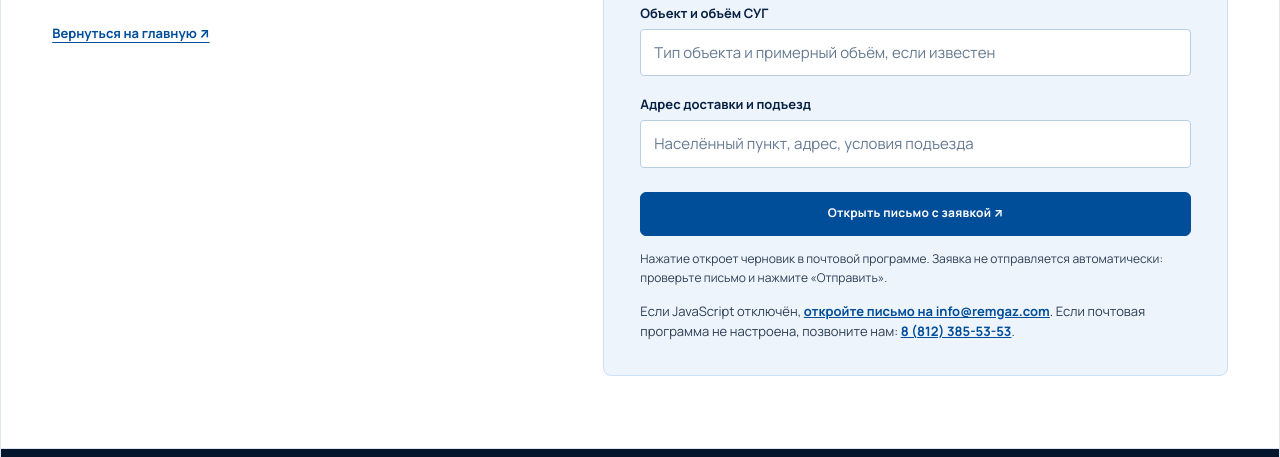
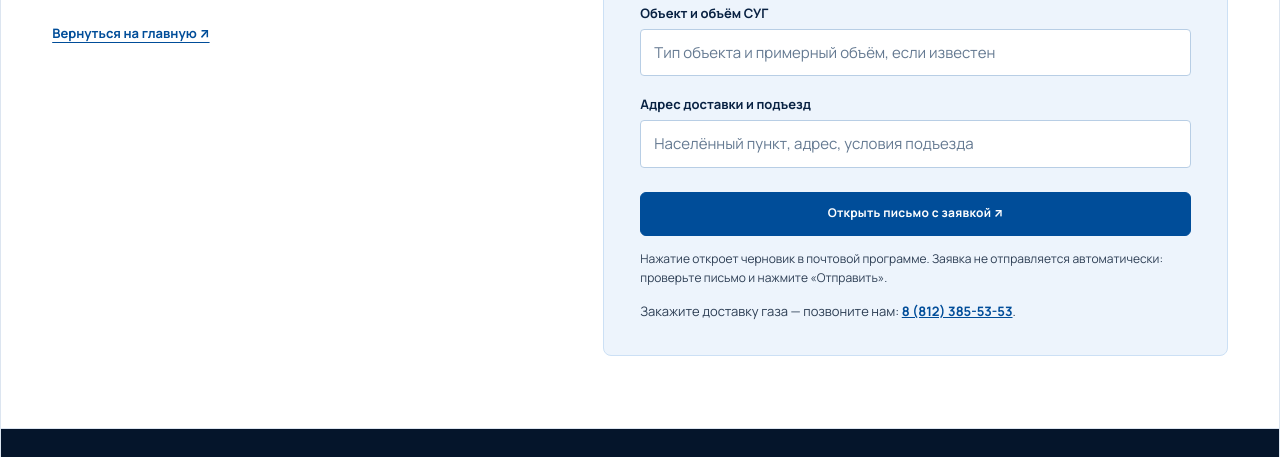
Before and after one commit to salewam/remgaz-service-preview, a website: page gas.html in a window 1280 px wide. Shown: the part 2034-2491 px from the top of the page. Drawn offline with Linux system fonts and the light colour scheme; no server answers.

Commit message:
Replace technical gas form fallback with call invitation

```diff
--- a/gas.html
+++ b/gas.html
@@ -235,7 +235,7 @@ h3 { margin: 0 0 9px; color: var(--blue-deep); font-size: 19px; line-height: 1.3
           <div class="form-row-line"><label for="gas-location">Адрес доставки и подъезд</label><input class="form-transparent-input" id="gas-location" name="location" type="text" autocomplete="street-address" placeholder="Населённый пункт, адрес, условия подъезда" maxlength="200" required></div>
           <button type="submit" class="btn-primary submit-btn-line">Открыть письмо с заявкой ↗</button>
           <p class="form-explanation">Нажатие откроет черновик в почтовой программе. Заявка не отправляется автоматически: проверьте письмо и нажмите «Отправить».</p>
-          <p class="form-fallback">Если JavaScript отключён, <a href="mailto:info@remgaz.com?subject=%D0%97%D0%B0%D0%BF%D1%80%D0%BE%D1%81%20%D0%BD%D0%B0%20%D0%B4%D0%BE%D1%81%D1%82%D0%B0%D0%B2%D0%BA%D1%83%20%D0%A1%D0%A3%D0%93">откройте письмо на info@remgaz.com</a>. Если почтовая программа не настроена, позвоните нам: <a href="tel:+78123855353">8 (812) 385-53-53</a>.</p>
+          <p class="form-fallback">Закажите доставку газа — позвоните нам: <a href="tel:+78123855353">8 (812) 385-53-53</a>.</p>
         </form>
       </div>
     </section>
```
